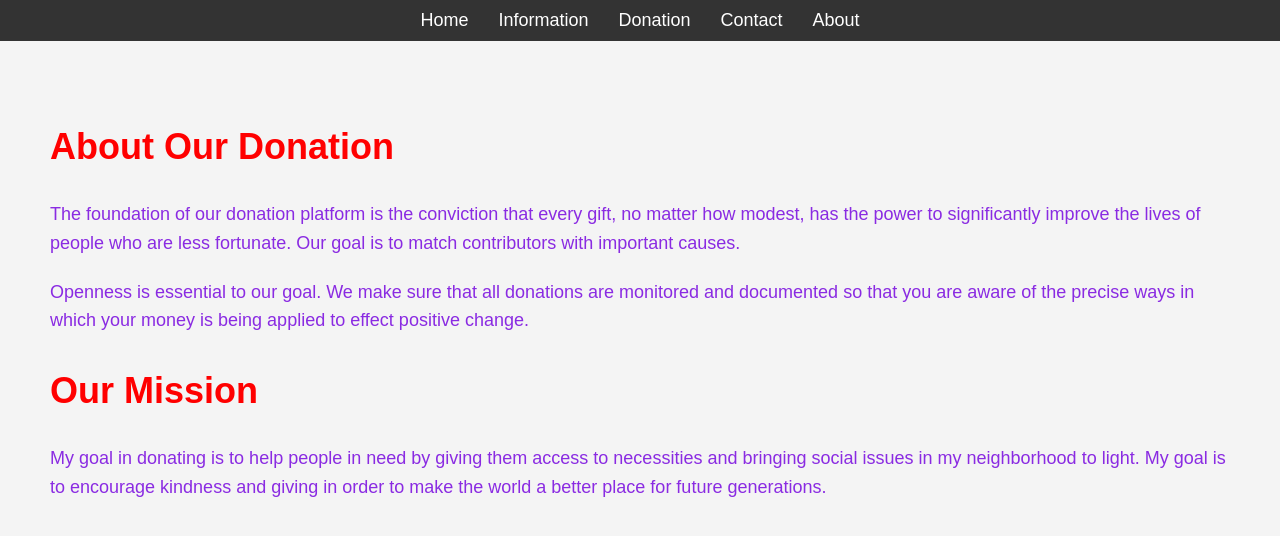
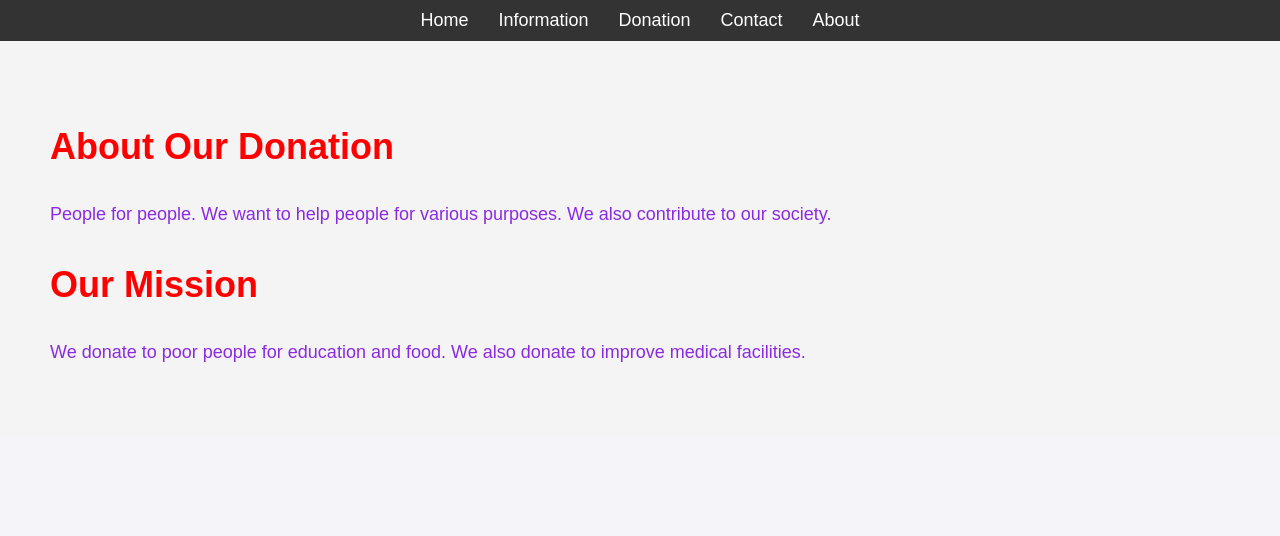
Before and after one commit to mdnahidimtiaz/Donation-app, a React (Create React App) app: page /about in a window 1280 px wide. Shown: the top 536 px of the page. Built offline with nearby package versions, Linux system fonts and the light colour scheme.

Commit message:
Update About.js

```diff
--- a/src/pages/About.js
+++ b/src/pages/About.js
@@ -6,16 +6,13 @@ const About = () => {
     <div className="about">
       <h1>About Our Donation </h1>
       <p>
-      The foundation of our donation platform is the conviction that every gift, no matter how modest, has the power to significantly improve the lives of people who are less fortunate. Our goal is to match contributors with important causes.
+      People for people. We want to help people for various purposes. We also contribute to our society.
       </p>
 
-      <p>
-      Openness is essential to our goal. We make sure that all donations are monitored and documented so that you are aware of the precise ways in which your money is being applied to effect positive change.
-      </p>
 
       <h1>Our Mission</h1>
       <p>
-      My goal in donating is to help people in need by giving them access to necessities and bringing social issues in my neighborhood to light. My goal is to encourage kindness and giving in order to make the world a better place for future generations.
+      We donate to poor people for education and food. We also donate to improve medical facilities.
       </p>
     </div>
   );
```
